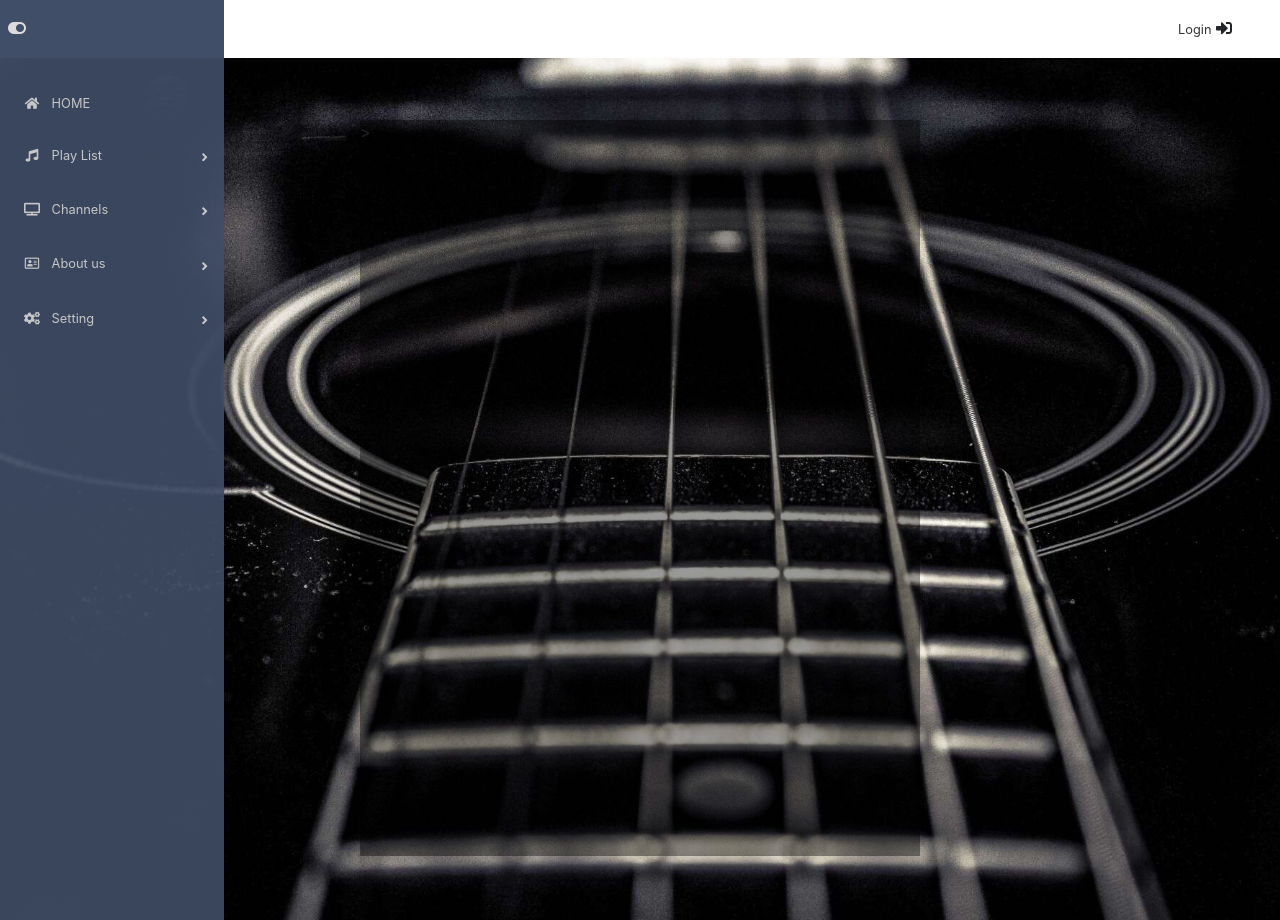
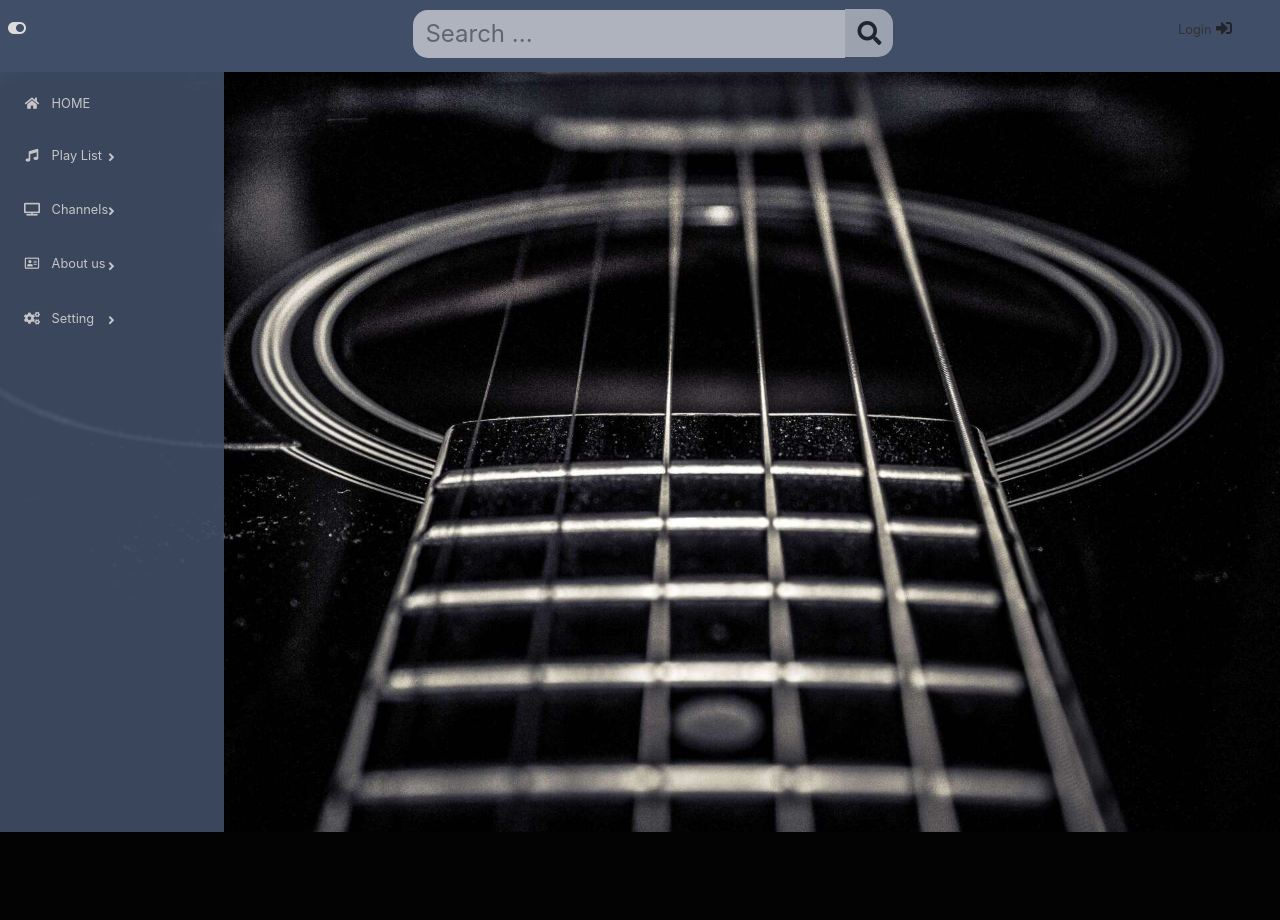
Before and after one commit to Megowy/Looper, a Django app: template youtube_app/templates/search_results.html in a window 1280 px wide. After the commit the page ends 832 px from the top, so only its background shows below. Run offline with Django 4.2, Linux system fonts and the light colour scheme; the template is opened without the code that fills it, so the values that code supplies are empty; some libraries are stand-ins or nearby versions.

Commit message:
Result/video
Result and video size fixed

```diff
--- a/player/templates/base.html
+++ b/player/templates/base.html
@@ -1,47 +1,61 @@
 <!DOCTYPE html>
 <html lang="en">
-
-
   {% load static %}
 
-
-
   <head>
-    <meta charset="UTF-8">
-    <meta name="viewport" content="width=device-width, initial-scale=1.0">
-    <link rel="stylesheet" href="{% static 'css/bootstrap/bootstrap.min.css' %}">
-    <link rel="stylesheet" href="{% static 'fontawesome/css/all.min.css' %}">
-    <link rel="stylesheet" href="{% static 'css/animate.min.css' %}">
-    <link rel="stylesheet" href="{% static 'css/grid.css' %}">
-    <link rel="stylesheet" href="{% static 'css/style.css' %}">
-    <link rel="shortcut icon" type="image/png" href="{% static 'favicon.ico' %}"/>
+    <meta charset="UTF-8" />
+    <meta name="viewport" content="width=device-width, initial-scale=1.0" />
+    <link
+      rel="stylesheet"
+      href="{% static 'css/bootstrap/bootstrap.min.css' %}"
+    />
+    <link rel="stylesheet" href="{% static 'fontawesome/css/all.min.css' %}" />
+    <link rel="stylesheet" href="{% static 'css/animate.min.css' %}" />
+    <link rel="stylesheet" href="{% static 'css/grid.css' %}" />
+    <link rel="stylesheet" href="{% static 'css/style.css' %}" />
+    <link
+      rel="shortcut icon"
+      type="image/png"
+      href="{% static 'favicon.ico' %}"
+    />
     <title>Looper</title>
   </head>
 
   <body>
     <header class="header">
-
       <section class="sidebar-header bg-gray">
-        <section class="d-flex justify-content-between  px-2">
-            <span id="sidebar-toggle-show" class="d-inline d-md-none pointer"><i class="fas fa-toggle-off"></i></span>
-            <span id="sidebar-toggle-hide" class="d-none d-md-inline pointer"><i class="fas fa-toggle-on"></i></span>
+        <section class="d-flex justify-content-between px-2">
+          <span id="sidebar-toggle-show" class="d-inline d-md-none pointer"
+            ><i class="fas fa-toggle-off"></i
+          ></span>
+          <span id="sidebar-toggle-hide" class="d-none d-md-inline pointer"
+            ><i class="fas fa-toggle-on"></i
+          ></span>
           <!-- <span><img src="assets/img/unnamed.jpg " class="logoImg" alt="Logo"><span> -->
-            <span id="menu-toggle" class="d-md-none"><i class="fas fa-ellipsis-h"></i></span>
+          <span id="menu-toggle" class="d-md-none"
+            ><i class="fas fa-ellipsis-h"></i
+          ></span>
         </section>
       </section>
       <section id="body-header" class="body-header">
         <section class="d-flex justify-content-end">
-            <section class="search-area-section d-none">
-                <span class="m-5">
-                    <span id="search-area" class="search-area d-none">
-                      <i id="search-area-hide" class="fas fa-times pointer"></i>
-                      <input type="text" name="" class="search-input " id="search-bar-input">
-                      <i class="fas fa-search pointer" id="search-icon"></i>
-                    </span>
-                    <i id="search-bar-toggle" class="fas fa-search p-1  pointer"></i>
-                </span>
+          <section class="search-area-section">
+            <section class="basepage-searcharea">
+              <form action="{% url 'youtube_search' %}" method="get">
+                <input
+                  name="yt_search"
+                  id="basepage-searchbar"
+                  class="basepage-searchbar-input"
+                  type="search"
+                  placeholder="Search ..."
+                />
+                <button class="basepage-searchbar-btn" type="submit">
+                  <i class="fas fa-search"></i>
+                </button>
+              </form>
             </section>
-            <section class="mx-5">
+          </section>
+          <section class="login-header mx-5">
             <span class="ml-3 ml-md-5 position-relative">
               <span id="header-profile-toggle" class="pointer"></span>
               <span class="header-username">Login</span>
@@ -49,28 +63,51 @@
             </span>
             <section id="header-profile" class="header-profile rounded">
               <section class="list-group rounded">
-                        <div class="list-group-item list-group-item-action header-profile-link">
-                          <input type="email" placeholder="Email" class="user-info">
-                          <input type="password" placeholder="Password" class="user-info">
-                          <button class=" user-info-btn p-2" type="submit" id="btn-signup">Login</button>
+                <div
+                  class="list-group-item list-group-item-action header-profile-link"
+                >
+                  <input type="email" placeholder="Email" class="user-info" />
+                  <input
+                    type="password"
+                    placeholder="Password"
+                    class="user-info"
+                  />
+                  <button
+                    class="user-info-btn p-2"
+                    type="submit"
+                    id="btn-signup"
+                  >
+                    Login
+                  </button>
                   <a href="signUp.html">
-                            <button class=" user-info-btn mx-2 p-2" type="submit" id="btn-signup">Sign Up</button>
+                    <button
+                      class="user-info-btn mx-2 p-2"
+                      type="submit"
+                      id="btn-signup"
+                    >
+                      Sign Up
+                    </button>
                   </a>
-                          <span class="loginRememberMe login-item ">
-                            <input class="pointer" id="rememberMe" type="checkbox">
-                            <label class="pointer" for="rememberMe"> Remember Me </label>
+                  <span class="loginRememberMe login-item">
+                    <input class="pointer" id="rememberMe" type="checkbox" />
+                    <label class="pointer" for="rememberMe">
+                      Remember Me
+                    </label>
                   </span>
-                          <span class="loginForgetPassword login-item"><a href="#" class="link">Forgot Your Password?</a></span>
+                  <span class="loginForgetPassword login-item"
+                    ><a href="#" class="link">Forgot Your Password?</a></span
+                  >
                 </div>
-                        <a id="logout-user" href="#" class="list-group-item list-group-item-action header-profile-link">
+                <a
+                  id="logout-user"
+                  href="#"
+                  class="list-group-item list-group-item-action header-profile-link"
+                >
                   <i class="fas fa-sign-out-alt"></i>Logout
                 </a>
               </section>
             </section>
-
-
           </section>
-
         </section>
       </section>
     </header>
@@ -78,7 +115,6 @@
       <aside id="sidebar" class="sidebar">
         <section class="sidebar-container">
           <section class="sidebar-wrapper">
-
             <a href="{% url 'index' %}" class="sidebar-link">
               <i class="fas fa-home"></i>
               <span>HOME</span>
@@ -113,7 +149,6 @@
               <section class="sidebar-dropdown">
                 <a href="#">Who we are?</a>
                 <a href="contact.html">Contact Us</a>
-
               </section>
             </section>
             <section class="sidebar-group-link">
@@ -127,25 +162,18 @@
                 <a href="#">Footer</a>
               </section>
             </section>
-
-
           </section>
         </section>
       </aside>
 
       <section id="main-body" class="main-body">
-        {% block content %}
-        {% endblock %}
-
+        {% block content %} {% endblock %}
       </section>
     </section>
-
 
     <script src="static/js/jquery-3.5.1.min.js"></script>
     <script src="static/js/popper.js"></script>
     <script src="static/js/bootstrap/bootstrap.min.js"></script>
     <script src="static/js/grid.js"></script>
-
   </body>
-
 </html>
--- a/static/css/grid.css
+++ b/static/css/grid.css
@@ -21,7 +21,7 @@
 }
 
 .body-header {
-  background-color: #ffffff;
+  background-color: #404e67;
   width: calc(100% - 14rem);
 }
 
@@ -88,6 +88,7 @@
   color: #fe8a7d;
 }
 .search-area-section {
+  width: 75%;
   margin-left: auto;
   margin-right: auto;
 }
@@ -195,7 +203,7 @@
 
 .sidebar-container {
   height: calc(100vh - 3.5rem);
-  /* position: fixed; */
+  position: fixed;
   left: 0;
   top: 3.5rem;
   z-index: 10000;
@@ -796,59 +801,103 @@
 }
 .index-searchbar-btn:hover {
   opacity: 0.6;
+} */
+
+.videoplayer-index {
+  text-align: center;
+  margin: 5rem auto;
 }
-.videoplayer-index {
-  width: 65%;
-  height: 50dvh;
-  text-align: center;
-  margin: auto;
-}
-.main-video-index {
-  width: 100%;
-  height: 100%;
-}
+
 .main-video-index video {
-  height: inherit;
-  width: inherit;
-
+  max-width: 58rem;
+  max-height: 58rem;
   opacity: 0.9;
 }
 /* Index-page End */
 /* ------------------------------------------------------------------------------- */
 /* seachPage-start */
-.searchPage-container{
+.searchPage-container {
   width: 100%;
   height: 100%;
+
 }
-.wrapper-searchPage{
-  overflow: scroll;
-  width: 35rem;
-  height: calc(100dvh - 4rem);
-  margin:2rem auto ;
-  background: rgba(0, 0, 0, .4);
+.resultinfo{
+  color: #f7f7f7;
+  padding: .8rem;
 }
-.wrapper-searchPage::-webkit-scrollbar{
-  display: none;
+.resultinfo button{
+  margin-top: .3rem;
+}
+.formwrapper-searchPage {
+  padding: 2rem;
+  margin: 1rem;
+  display: flex;
+  flex-wrap: wrap;
+  gap: 2rem;
+}
+.formwrapper-searchPage form {
+  flex: 1;
 }
 
-.wrapper-searchPage form img{
-  width: 22rem;
-  height: 16rem;
-  padding: .8rem;
-}
-.wrapper-searchPage form div{
-  padding: .8rem;
-  margin: 0 1rem;
-  color: #f7f7f7;
-}
 
-.wrapper-searchPage form button{
+
+.wrapper-searchPage form button {
   width: 4rem;
   height: 2.5rem;
-  padding: .4rem;
+  padding: 0.4rem;
   border: none;
   border-radius: 10px;
   background: #f7f7f7;
-  opacity: .8;
+  opacity: 0.8;
 }
 /* seachPage-End */
+/* --------------------------------------------------------------------- */
+/* Base Page Start */
+.basepage-searcharea {
+  margin: 0rem auto;
+  width: 80%;
+  padding: 0.5rem;
+  text-align: center;
+}
+.basepage-searchbar-input {
+  width: 70%;
+  height: 3rem;
+  padding: 0.3rem 0.8rem;
+  margin: auto 0rem;
+  border: none;
+  outline: none;
+  border-radius: 15px 0 0 15px;
+  background: #f7f7f7;
+  opacity: 0.6;
+  color: #000000;
+  font-size: 1.5rem;
+  font-weight: 400;
+}
+.basepage-searchbar::placeholder {
+  color: #000000;
+  font-size: large;
+}
+.basepage-searchbar-btn {
+  width: 3rem;
+
+  font-size: 0.8rem;
+  height: 3rem;
+  margin-left: -4px;
+  border: none;
+  outline: none;
+  border-radius: 0px 15px 15px 0;
+  background: #f7f7f7;
+  opacity: 0.5;
+  color: #000000;
+}
+.basepage-searchbar-btn i {
+  font-size: 1.5rem;
+}
+.basepage-searchbar-btn:focus {
+  outline: none;
+}
+.basepage-searchbar-btn:hover {
+  opacity: 0.6;
+}
+
+/* Base Page End */
--- a/static/css/style.css
+++ b/static/css/style.css
@@ -26,13 +26,13 @@
   color: white;
 }
 
-.btn-looper-play{
+.btn-looper-play,.btn-looper-pause{
 border: none;
 background-color: transparent;
 font-size: larger;
 color: wheat;
 padding: .8rem;
-position: relative;
+transform: translate(-50%,-50%);
 }
 .btn-looper-play:hover{
   background: #dcdcdc;
@@ -42,15 +42,9 @@
 .btn-looper-play:focus{
   outline: none;
 }
-.btn-looper-pause{
-border: none;
-background-color: transparent;
-font-size: larger;
-color: wheat;
-padding: .8rem;
-position: absolute;
 
-}
+
+
 .btn-looper-pause:hover{
   background: #dcdcdc;
   border-radius: 50%;
--- a/youtube_app/templates/search_results.html
+++ b/youtube_app/templates/search_results.html
@@ -16,8 +16,7 @@
 <section id="main-body" class="main-body">
     <section class="searchPage-container">
         <section class="wrapper-searchPage">
-
-            <div>
+            <div class="formwrapper-searchPage">
                 {% for object in object_list %}
                     {% if user.is_authenticated %}
                         <form action="{% url 'youtube_player' object.video_id %}" method="post">
@@ -41,7 +40,7 @@
                                 <img src="{{ object.video_thumbnail }}" alt=" "
                                      style="width:300px;height:180px;">
                             </div>
-                            <div>
+                            <div class="resultinfo">
                                 {{ object.video_id }}<br>
                                 {{ object.title }}<br>
                                 {{ object.description }}<br>
@@ -51,9 +50,7 @@
                         </form>
                     {% endif %}
                 {% endfor %}
-            </div>>
-
-
+            </div>
         </section>
     </section>
 </section>
```
Also changed, not shown: other parts of static/css/grid.css (+21 -17 lines), player/templates/index.html (+13 -26 lines), youtube_app/templates/youtube_player.html (+1 -7 lines). Lines whose indentation alone changed are shown as unchanged.
